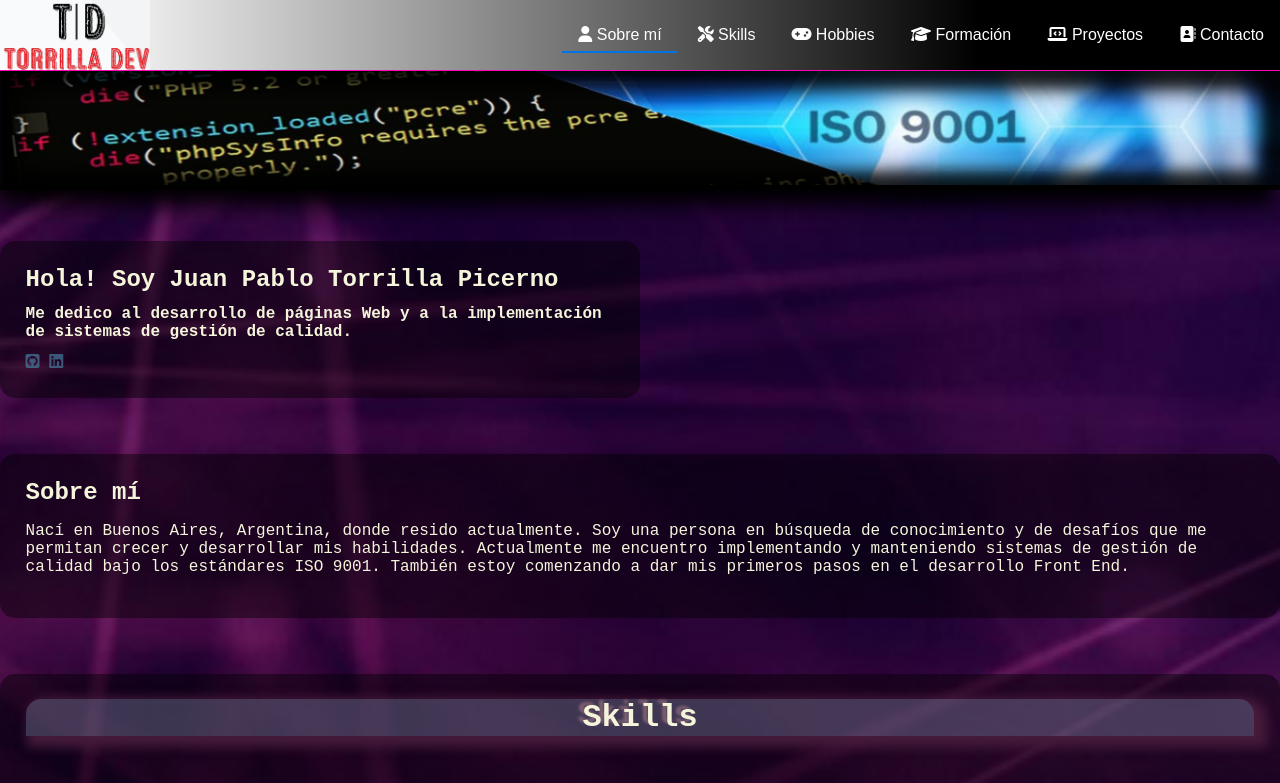
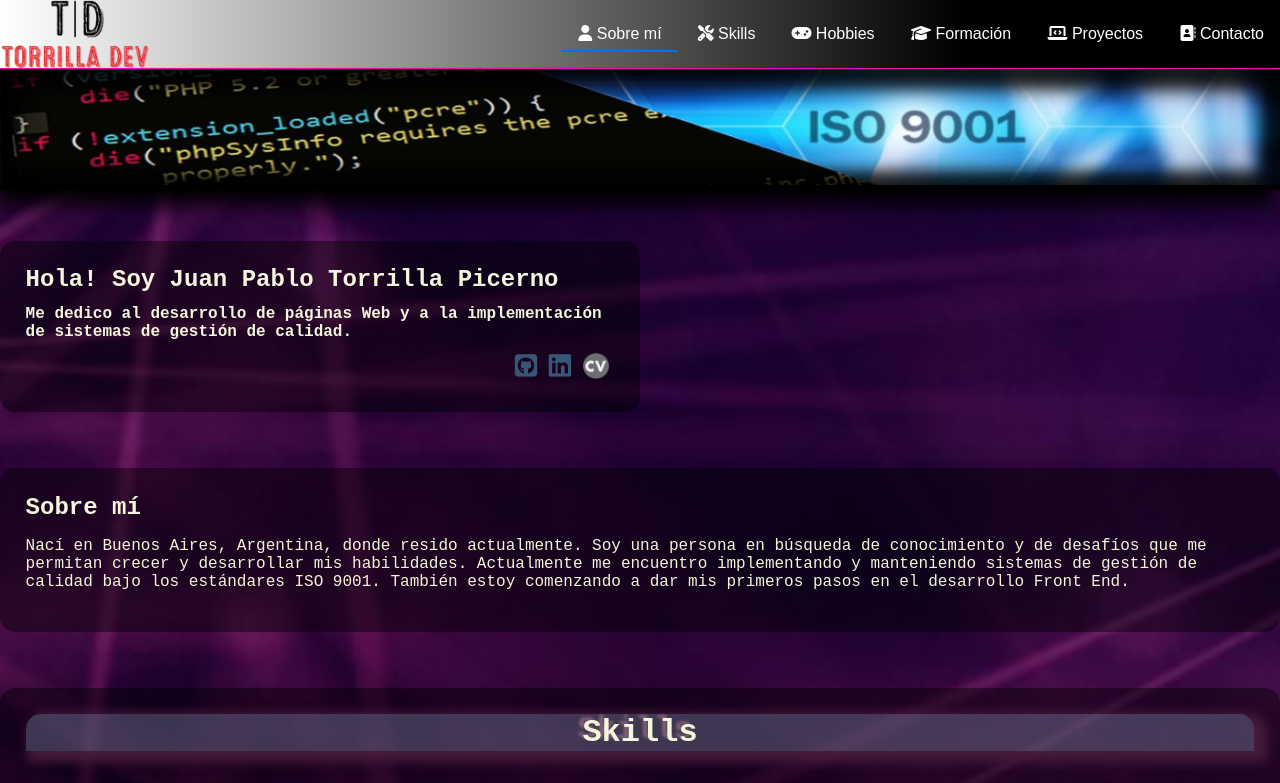
Before and after one commit to JuanPabloTorrilla/alura_chalenge3, a plain HTML site: page index.html in a window 1280 px wide. Shown: the top 783 px of the page. Drawn offline with Linux system fonts and the light colour scheme.

Commit message:
Add files via upload

```diff
--- a/index.html
+++ b/index.html
@@ -10,7 +10,7 @@
 </head>
 <body>
     <header>
-        <img src="images/Logo.png" id="logo">
+        <img src="images/logo_td.png" id="logo">
         <nav class="menu">
             <ul class="menu__lista">
                 <li class="menu__item">
@@ -51,13 +51,17 @@
 
                 <ul class="lista-redes">
                     <li class="redes">
-                        <a class="red" href="#">
+                        <a class="red" href="https://github.com/JuanPabloTorrilla">
                             <i class="fab fa-github-square"></i>
 
                         </a>
-                        <a class="red" href="#">
+                        <a class="red" href="https://www.linkedin.com/in/juanpablotorrilla/">
                             <i class="fab fa-linkedin"></i>
                         </a>
+                    </a>
+                    <a class="red" href="https://drive.google.com/file/d/1k8IimvO5jvyTiRb-iBRd6pI5sf8UpDj-/view?usp=sharing">
+                        <img id="cv" src="images/cv-logo.png">
+                    </a>
                     </li>
                 </ul>
             </section>
@@ -223,17 +227,17 @@
                     <label>
                         <div class="error" id="nombre_error"></div>
                         <input class="form-input" id="nombre" type="text" name="nombre" placeholder="Nombre" required>
-                        *
+                          *
                     </label>
                     <label>
                         <div class="error" id="email_error"></div>
                         <input class="form-input" id="email" type="email" name="email" placeholder="E-mail" required>
-                        *
+                          *
                     </label>
                     <label>
                         <div class="error" id="mensaje_error"></div>
                         <textarea class="form-input" id="mensaje" name="mensaje" placeholder="Mensaje" required></textarea>
-                        *
+                          *
                     </label>
                     <button type="submit" id="form-boton">Enviar</button>
                 </form>
--- a/style/style.css
+++ b/style/style.css
@@ -46,7 +46,7 @@ header{
     border-bottom: 1px solid #ff00bc;
     background-position: right;
     background-repeat: no-repeat;
-    background-size: 94%;
+    background-size: 100%;
     position: fixed;
     width: 100%;
     top:0%;
@@ -126,6 +126,20 @@ section{
     border-top-right-radius: 15px;
     border-top-left-radius: 15px;
     box-shadow: 7px 5px 11px 6px #461b3b;
+}
+#cv{
+    width: 1.6rem;
+}
+.redes{
+    display: flex;
+    list-style: none;
+    margin: 0;
+    padding: 0;
+    justify-content: flex-end;
+}
+.red{
+    font-size: 1.6rem;
+    margin: 0 1%;
 }
 #skills{
 
@@ -283,6 +297,7 @@ button:active{
     transition: .2s;
     font-size: 1.3rem;
     width: 21rem;
+    margin-right: 1%;
 }
 .form-input:focus{
     background: #1df809;
@@ -302,5 +317,7 @@ resize: none;
     margin-top: 1%;
 }
 label{
+    display: flex;
     color: red;
+    align-items: baseline;
 }
```
Also changed, not shown: images/cv-logo.png (added), images/cv_logo.png (added), images/logo_td.png (added).
